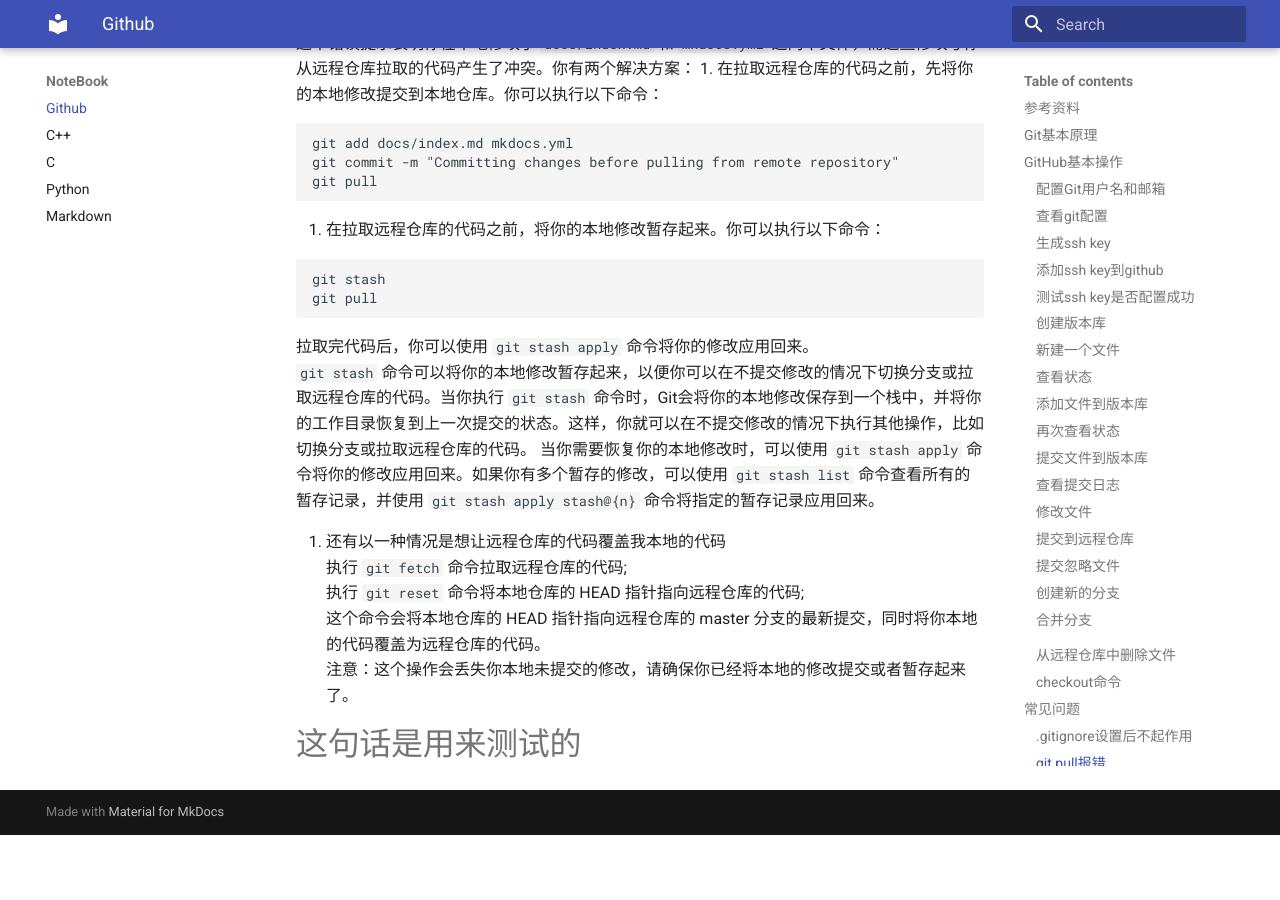
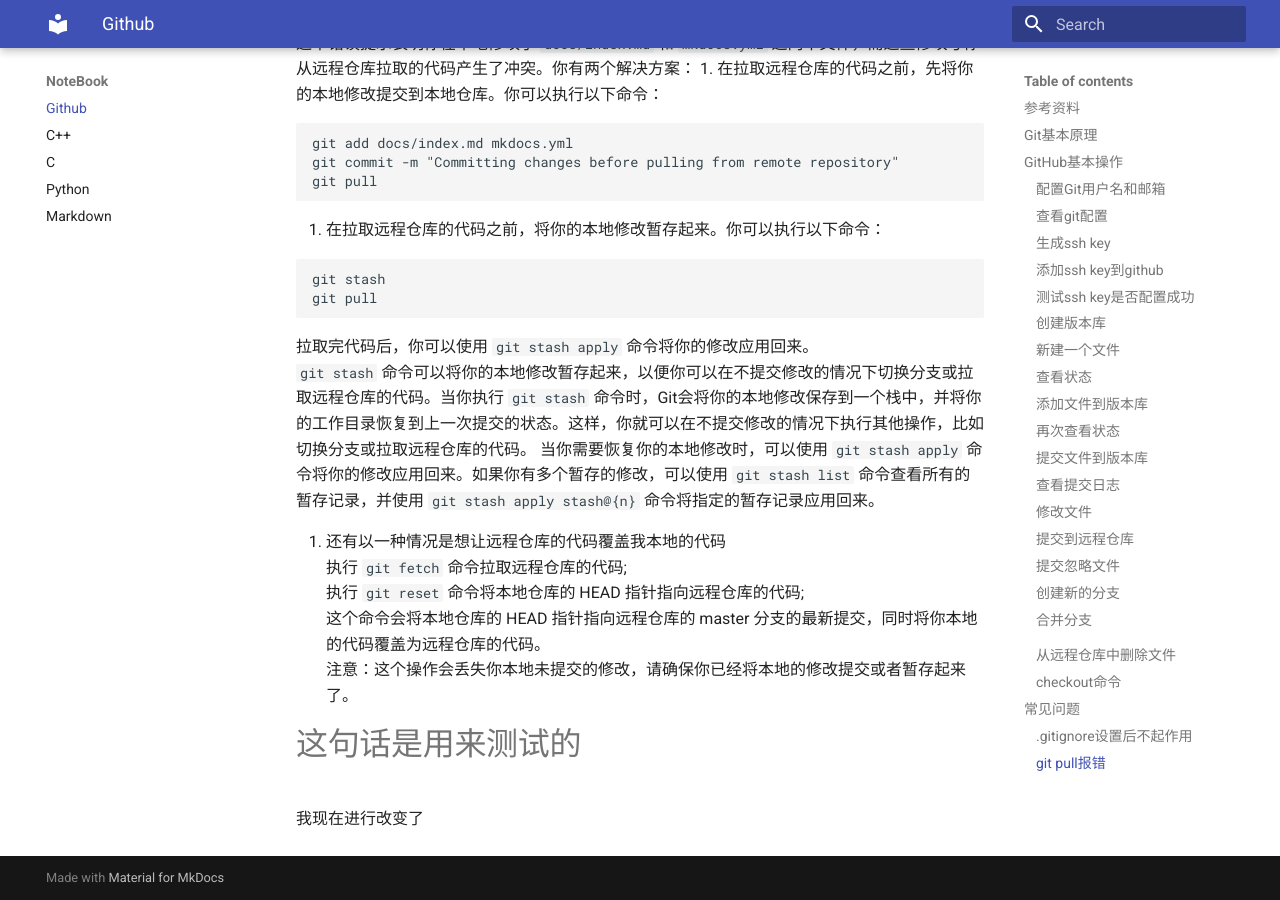
Before and after one commit to MUCHWAY/MyNotebook, an MkDocs documentation site: the page built from docs/github.md, in a window 1280 px wide and 900 px high, scrolled down 7413 px. Built offline with MkDocs 1.6.1 and Material for MkDocs 9.7.7, drawn with Linux system fonts in a browser that asks for light colours; before the commit the page ends 8248 px from its top, so only the background shows below that.

Commit message:
update github.md

```diff
--- a/docs/github.md
+++ b/docs/github.md
@@ -221,4 +221,5 @@ git pull
 这个命令会将本地仓库的 HEAD 指针指向远程仓库的 master 分支的最新提交，同时将你本地的代码覆盖为远程仓库的代码。<br>
 注意：这个操作会丢失你本地未提交的修改，请确保你已经将本地的修改提交或者暂存起来了。
 
-#这句话是用来测试的
+# 这句话是用来测试的
+我现在进行改变了
```
